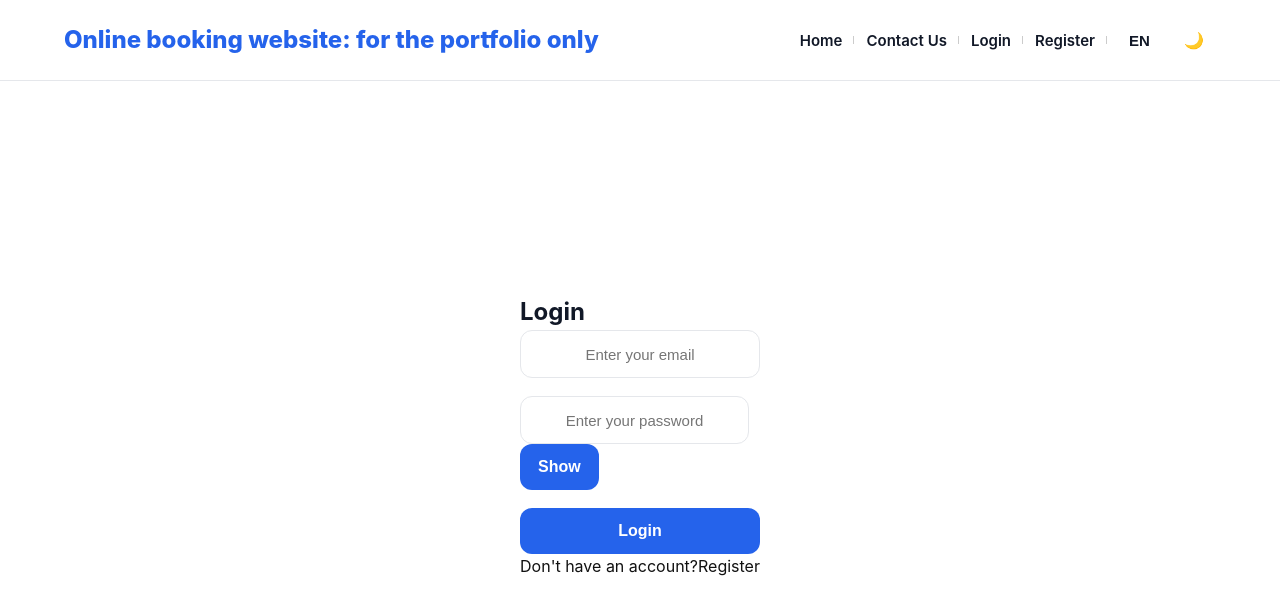
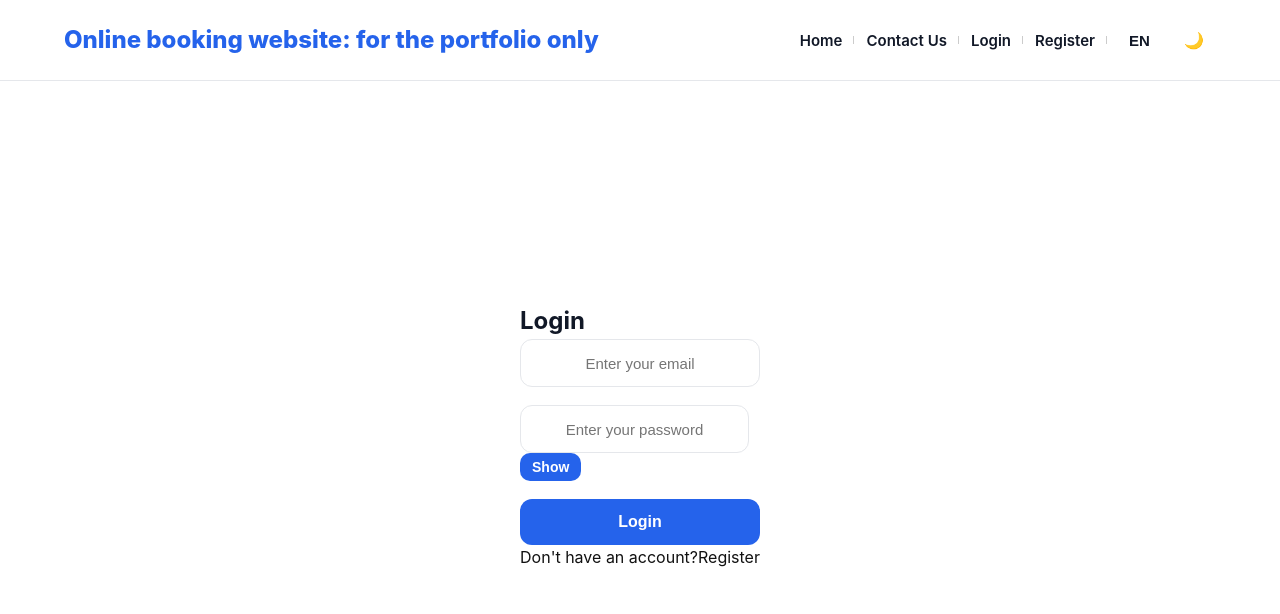
Before and after one commit to illia-stack/bookingfront, a React (Create React App) app: page /login in a window 1280 px wide. Shown: the top 614 px of the page. Built offline with nearby package versions, Linux system fonts and the light colour scheme; no server answers.

Commit message:
pass_toggl

```diff
--- a/src/styles/buttons.css
+++ b/src/styles/buttons.css
@@ -68,3 +68,14 @@ button:hover {
   margin: 20px auto 0;
   display: block;
 }
+
+
+
+.toggle-password {
+  background: #2563eb;
+  color: white;
+  padding: 6px 12px;
+  border-radius: 10px;
+  text-decoration: none;
+  font-size: 14px;
+}
```
